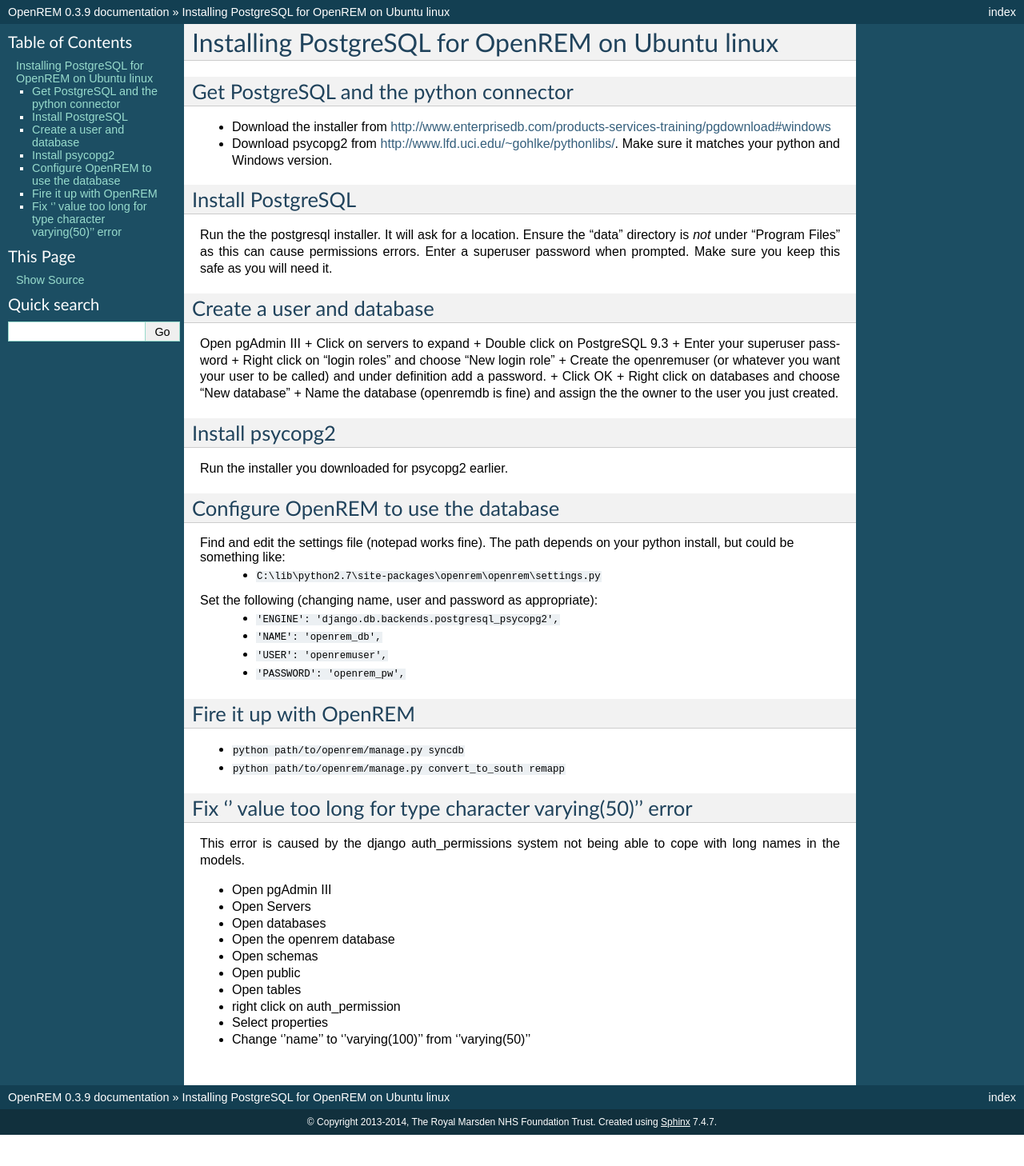
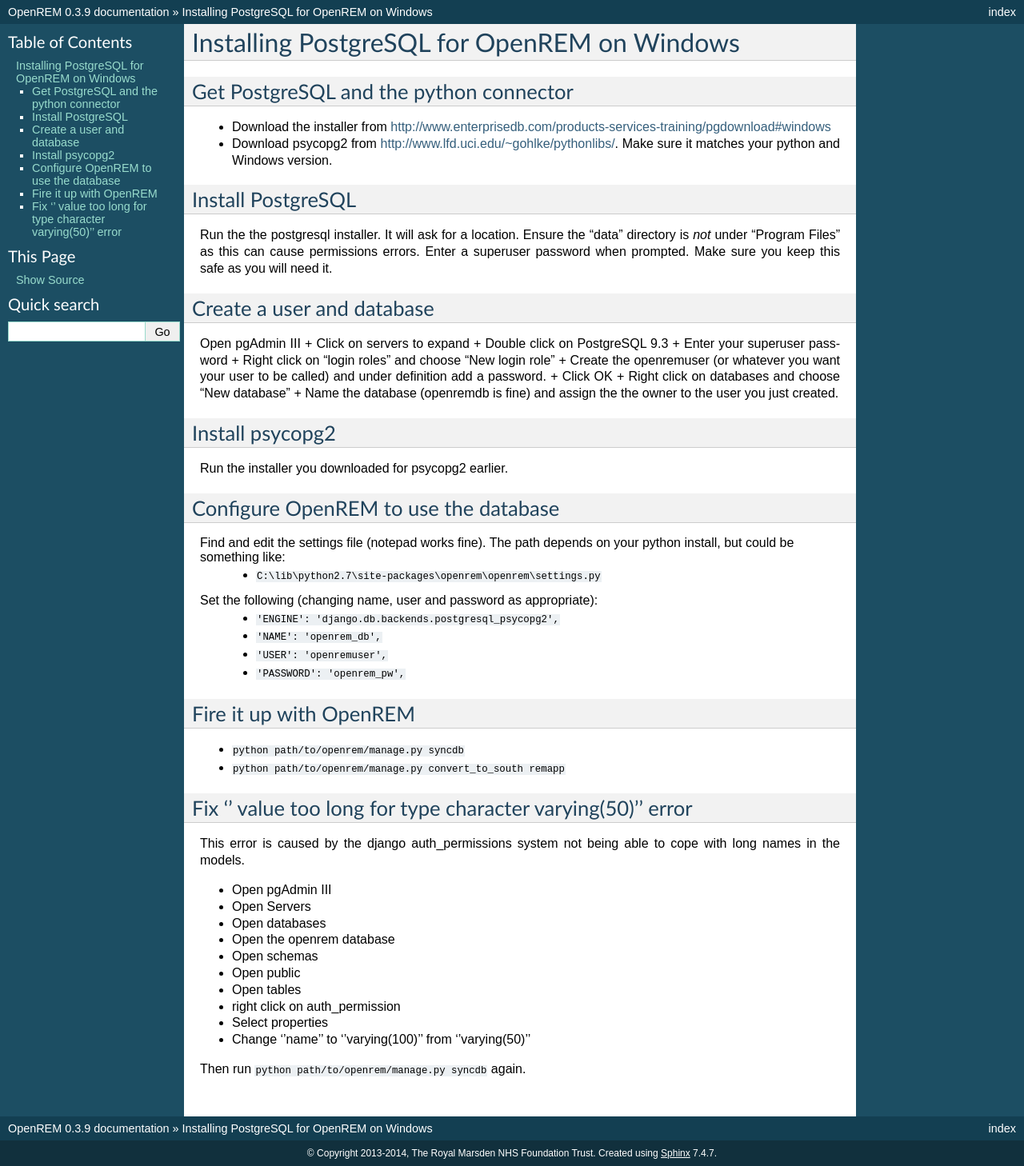
Before and after one commit to ckswilliams/modOpenREM, a Sphinx documentation site: the page built from docs/postgresql_windows.rst, in a window 1280 px wide. Shown: the whole page at 80% size. Built offline with Sphinx 7.4.7, drawn with Linux system fonts in a browser that asks for light colours; before the commit the page ends 1419 px from its top, so only the background shows below that.

Commit message:
Corrected title and database fix instructions.

```diff
--- a/docs/postgresql_windows.rst
+++ b/docs/postgresql_windows.rst
@@ -1,4 +1,4 @@
-Installing PostgreSQL for OpenREM on Ubuntu linux
+Installing PostgreSQL for OpenREM on Windows
 *************************************************
 
 Get PostgreSQL and the python connector
@@ -65,3 +65,5 @@
 + right click on auth_permission
 + Select properties
 + Change ''name'' to ''varying(100)'' from ''varying(50)''
+
+Then run ``python path/to/openrem/manage.py syncdb`` again.
```
